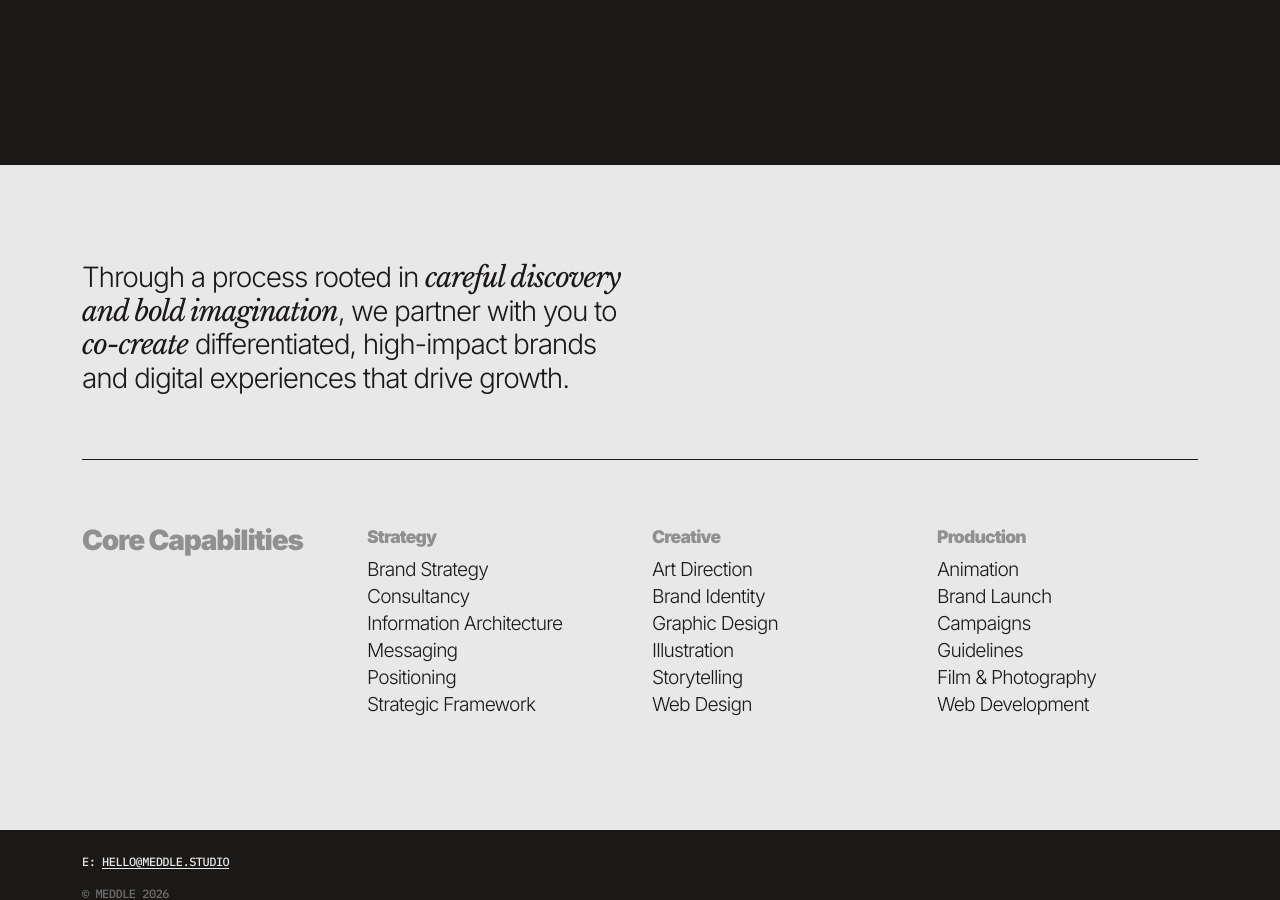
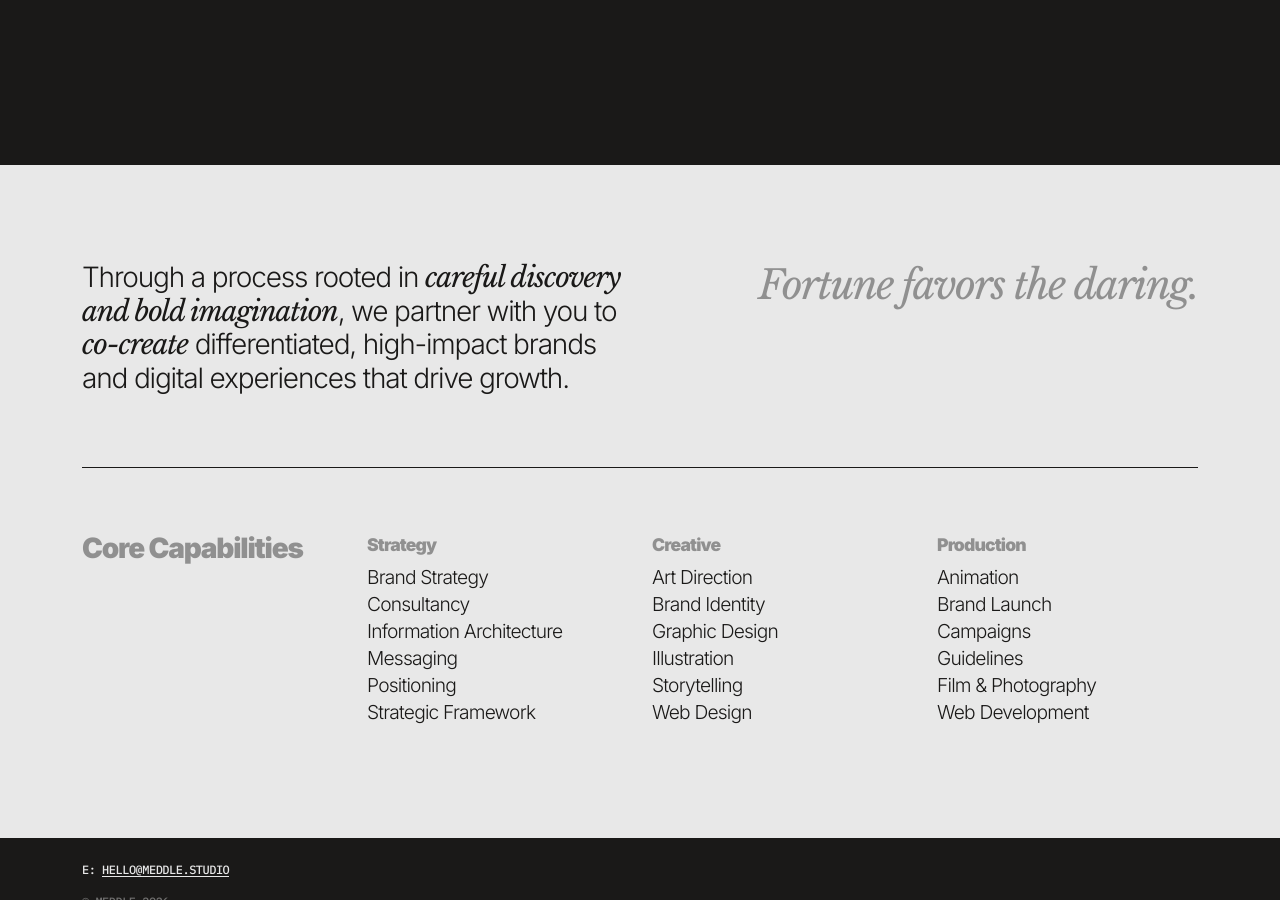
Before and after one commit to meddle-studio/meddle-site, a Jekyll site: the page built from index.html, in a window 1280 px wide and 900 px high, scrolled down 1635 px. Built offline with Jekyll 4.4.1, drawn with Linux system fonts in a browser that asks for light colours; nearby versions of some CDN libraries.

Commit message:
home fix

```diff
--- a/index.html
+++ b/index.html
@@ -59,8 +59,10 @@ description: By delivering clarity of purpose alongside exceptional design, we h
 
 <section id="capabilities" class="position-relative -bg-white py-5">
     <div class="container">
+      <div class="row">
         <h3 class="-black col-md-9 col-lg-7 col-xl-6 col-xxl-5 pt-md-5 pb-3 pb-lg-5 -light">Through a process rooted in <em>careful discovery and bold imagination</em>, we partner with you to <em>co-create</em> differentiated, high-impact brands and digital experiences that drive&nbsp;growth.</h3>
-
+        <h3 class="h1 col-lg pt-2 pt-md-3 pt-lg-5 pb-3 pb-lg-5 text-right -grey"><em>Fortune favors the&nbsp;daring.</em></h3>
+        </div>
         <hr class="-black" aria-hidden="true">
 
         <div class="row pt-3 pt-lg-5 pb-md-5">
@@ -69,36 +71,36 @@ description: By delivering clarity of purpose alongside exceptional design, we h
           </div>
 
           <div class="col-12 col-md-4 col-lg-3 mb-3 mb-md-0">
-            <h4 class="h5 -bold -grey aos-md" data-aos="fade-right" data-aos-duration="1000" id="strategy-heading"><small>Strategy</small></h4>
+            <h4 class="h5 -bold -grey aos-md aos-init" data-aos="fade-right" data-aos-duration="1000" id="strategy-heading"><small>Strategy</small></h4>
             <ul class="list-unstyled" aria-labelledby="strategy-heading">
-              <li class="-black -light aos-mobile-only py-3 py-md-0" data-aos="fade-right">Brand Strategy</li>
-              <li class="-black -light aos-mobile-only py-3 py-md-0" data-aos="fade-right">Consultancy</li>
-              <li class="-black -light aos-mobile-only py-3 py-md-0" data-aos="fade-right">Information Architecture</li>
-              <li class="-black -light aos-mobile-only py-3 py-md-0" data-aos="fade-right">Messaging</li>
-              <li class="-black -light aos-mobile-only py-3 py-md-0" data-aos="fade-right">Positioning</li>
-              <li class="-black -light aos-mobile-only py-3 py-md-0" data-aos="fade-right">Strategic Framework</li>
+              <li class="-black -light aos-mobile-only py-3 py-md-0 aos-init" data-aos="fade-right">Brand Strategy</li>
+              <li class="-black -light aos-mobile-only py-3 py-md-0 aos-init" data-aos="fade-right">Consultancy</li>
+              <li class="-black -light aos-mobile-only py-3 py-md-0 aos-init" data-aos="fade-right">Information Architecture</li>
+              <li class="-black -light aos-mobile-only py-3 py-md-0 aos-init" data-aos="fade-right">Messaging</li>
+              <li class="-black -light aos-mobile-only py-3 py-md-0 aos-init" data-aos="fade-right">Positioning</li>
+              <li class="-black -light aos-mobile-only py-3 py-md-0 aos-init" data-aos="fade-right">Strategic Framework</li>
             </ul>
           </div>
           <div class="mt-4 mt-md-0 col-12 col-md-4 col-lg-3 mb-3 mb-md-0">
-            <h4 class="h5 -bold -grey aos-md" data-aos="fade-right" data-aos-duration="1000" id="creative-heading"><small>Creative</small></h4>
+            <h4 class="h5 -bold -grey aos-md aos-init" data-aos="fade-right" data-aos-duration="1000" id="creative-heading"><small>Creative</small></h4>
             <ul class="list-unstyled" aria-labelledby="creative-heading">
-              <li class="-black -light aos-mobile-only py-3 py-md-0" data-aos="fade-right">Art Direction</li>
-              <li class="-black -light aos-mobile-only py-3 py-md-0" data-aos="fade-right">Brand Identity</li>
-              <li class="-black -light aos-mobile-only py-3 py-md-0" data-aos="fade-right">Graphic Design</li>
-              <li class="-black -light aos-mobile-only py-3 py-md-0" data-aos="fade-right">Illustration</li>
-              <li class="-black -light aos-mobile-only py-3 py-md-0" data-aos="fade-right">Storytelling</li>
-              <li class="-black -light aos-mobile-only py-3 py-md-0" data-aos="fade-right">Web Design</li>
+              <li class="-black -light aos-mobile-only py-3 py-md-0 aos-init" data-aos="fade-right">Art Direction</li>
+              <li class="-black -light aos-mobile-only py-3 py-md-0 aos-init" data-aos="fade-right">Brand Identity</li>
+              <li class="-black -light aos-mobile-only py-3 py-md-0 aos-init" data-aos="fade-right">Graphic Design</li>
+              <li class="-black -light aos-mobile-only py-3 py-md-0 aos-init" data-aos="fade-right">Illustration</li>
+              <li class="-black -light aos-mobile-only py-3 py-md-0 aos-init" data-aos="fade-right">Storytelling</li>
+              <li class="-black -light aos-mobile-only py-3 py-md-0 aos-init" data-aos="fade-right">Web Design</li>
             </ul>
           </div>
           <div class="mt-4 mt-md-0 col-12 col-md-4 col-lg-3">
-            <h4 class="h5 -bold -grey aos-md" data-aos="fade-right" data-aos-duration="1000" id="production-heading"><small>Production</small></h4>
+            <h4 class="h5 -bold -grey aos-md aos-init" data-aos="fade-right" data-aos-duration="1000" id="production-heading"><small>Production</small></h4>
             <ul class="list-unstyled" aria-labelledby="production-heading">
-              <li class="-black -light aos-mobile-only py-3 py-md-0" data-aos="fade-right">Animation</li>
-              <li class="-black -light aos-mobile-only py-3 py-md-0" data-aos="fade-right">Brand Launch</li>
-              <li class="-black -light aos-mobile-only py-3 py-md-0" data-aos="fade-right">Campaigns</li>
-              <li class="-black -light aos-mobile-only py-3 py-md-0" data-aos="fade-right">Guidelines</li>
-              <li class="-black -light aos-mobile-only py-3 py-md-0" data-aos="fade-right">Film &amp; Photography</li>
-              <li class="-black -light aos-mobile-only py-3 py-md-0" data-aos="fade-right">Web Development</li>
+              <li class="-black -light aos-mobile-only py-3 py-md-0 aos-init" data-aos="fade-right">Animation</li>
+              <li class="-black -light aos-mobile-only py-3 py-md-0 aos-init" data-aos="fade-right">Brand Launch</li>
+              <li class="-black -light aos-mobile-only py-3 py-md-0 aos-init" data-aos="fade-right">Campaigns</li>
+              <li class="-black -light aos-mobile-only py-3 py-md-0 aos-init" data-aos="fade-right">Guidelines</li>
+              <li class="-black -light aos-mobile-only py-3 py-md-0 aos-init" data-aos="fade-right">Film &amp; Photography</li>
+              <li class="-black -light aos-mobile-only py-3 py-md-0 aos-init" data-aos="fade-right">Web Development</li>
             </ul>
           </div>
         </div>
```
Also changed, not shown: .github/workflows/firebase-hosting-merge.yml, .github/workflows/firebase-hosting-pull-request.yml.
